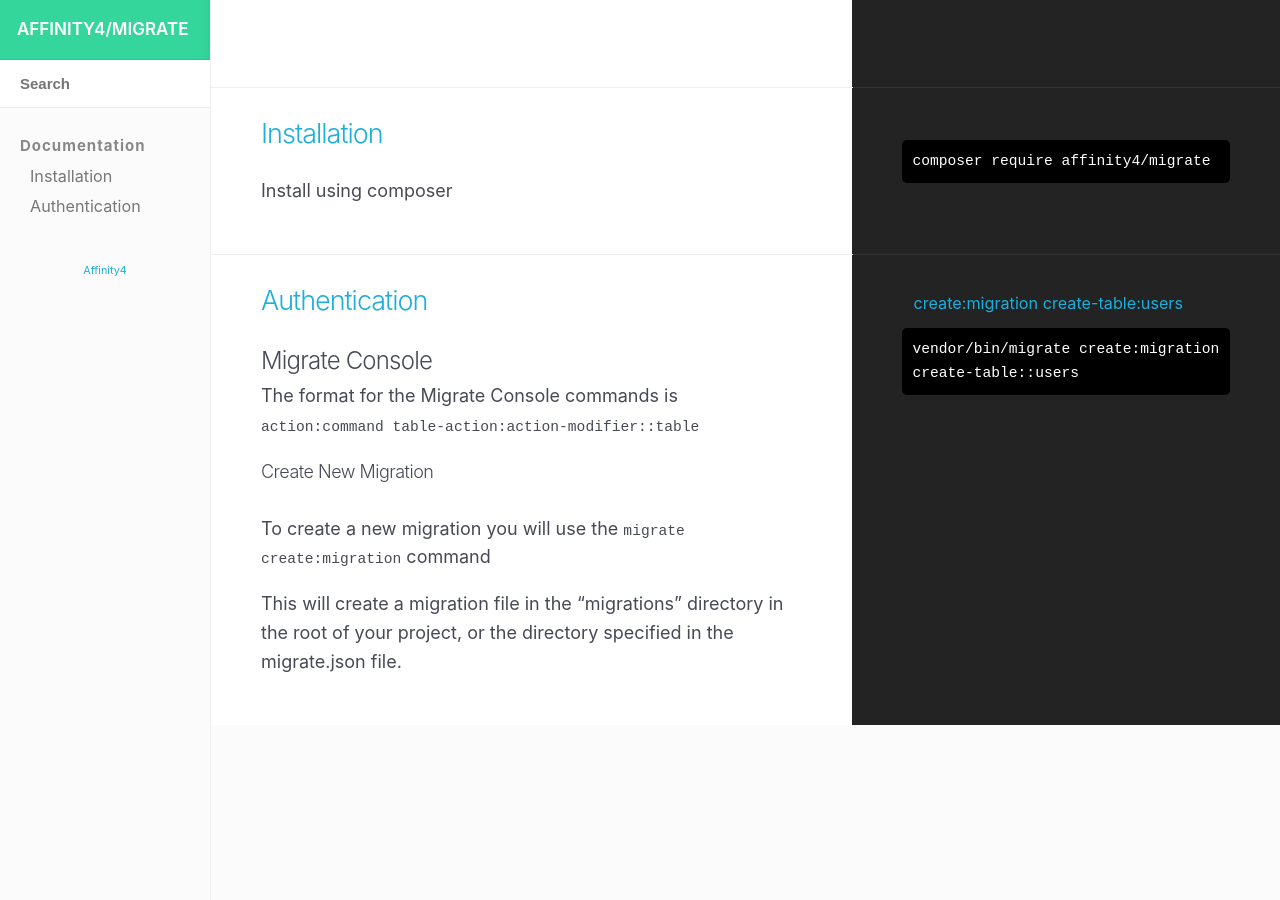
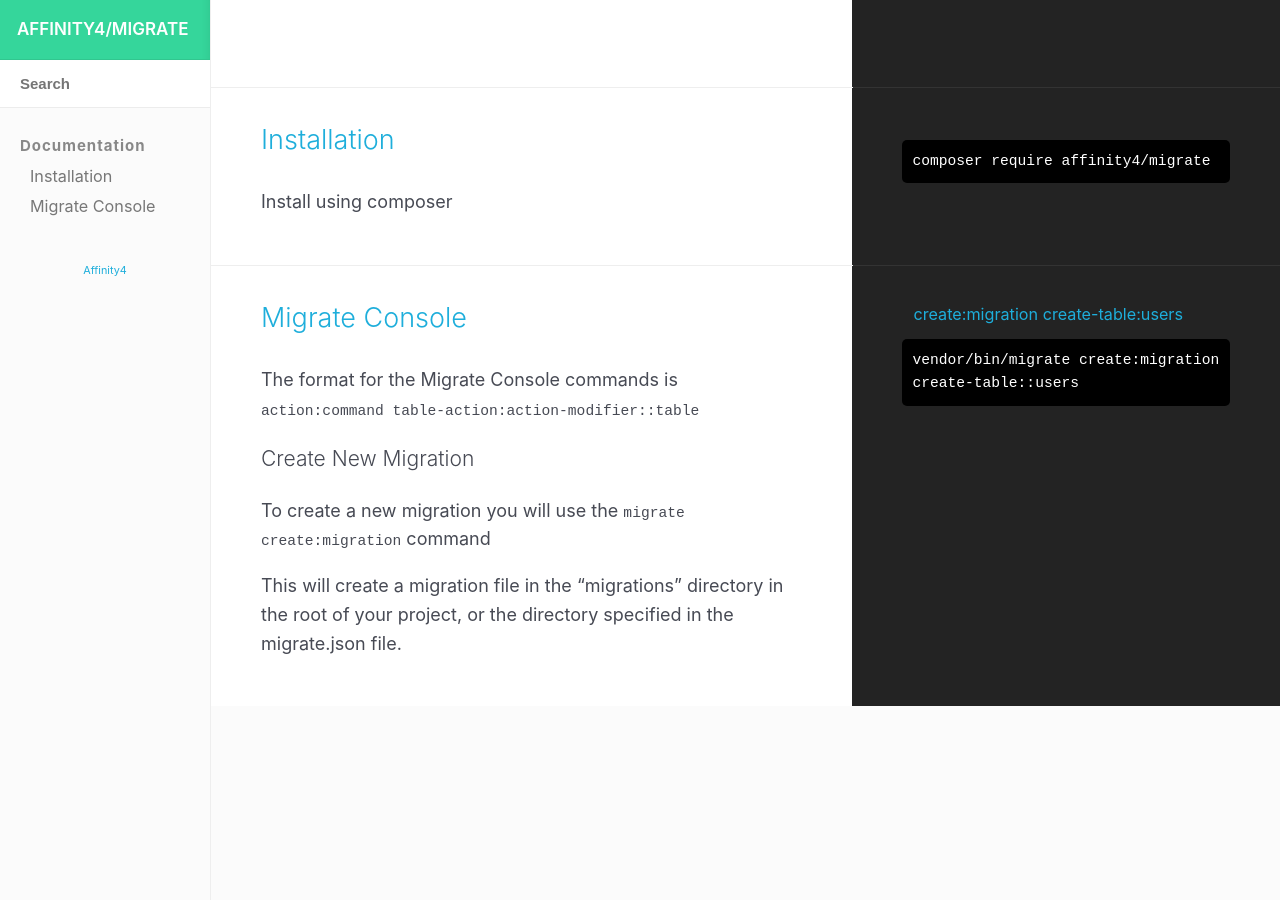
Before and after one commit to affinity4/migrate, a Jekyll site: the page built from index.html, in a window 1280 px wide. Built offline with Jekyll 4.4.1, drawn with Linux system fonts in a browser that asks for light colours; nearby versions of some CDN libraries.

Commit message:
Removing default heading styles

```diff
--- a/_sass/_main.scss
+++ b/_sass/_main.scss
@@ -80,23 +80,6 @@ h1, h2, h3, h4, h5, h6 {
 	font-weight: 300;
 }
 
-h1 { font-size: 4.0rem; line-height: 1.2;	letter-spacing: -.1rem;}
-h2 { font-size: 3.6rem; line-height: 1.25; letter-spacing: -.1rem; }
-h3 { font-size: 3.0rem; line-height: 1.3;	letter-spacing: -.1rem; }
-
-h4 {
-	font-size: 2.4rem;
-	line-height: 1.35;
-	letter-spacing: -.08rem;
-	margin: 0 0 5px 0;
-}
-
-h5 {
-	font-size: 1.8rem;
-	line-height: 1.5;
-	letter-spacing: -.05rem;
-}
-
 p {
 	margin-top: 0;
 }
@@ -110,6 +93,7 @@ h3 a:hover {
 	text-decoration: none;
 	color: #474a54;
 }
+
 a {
 	color: #1EAEDB; text-decoration: none;
 }
```
Also changed, not shown: _documentation/console.md (+2 -4 lines).
